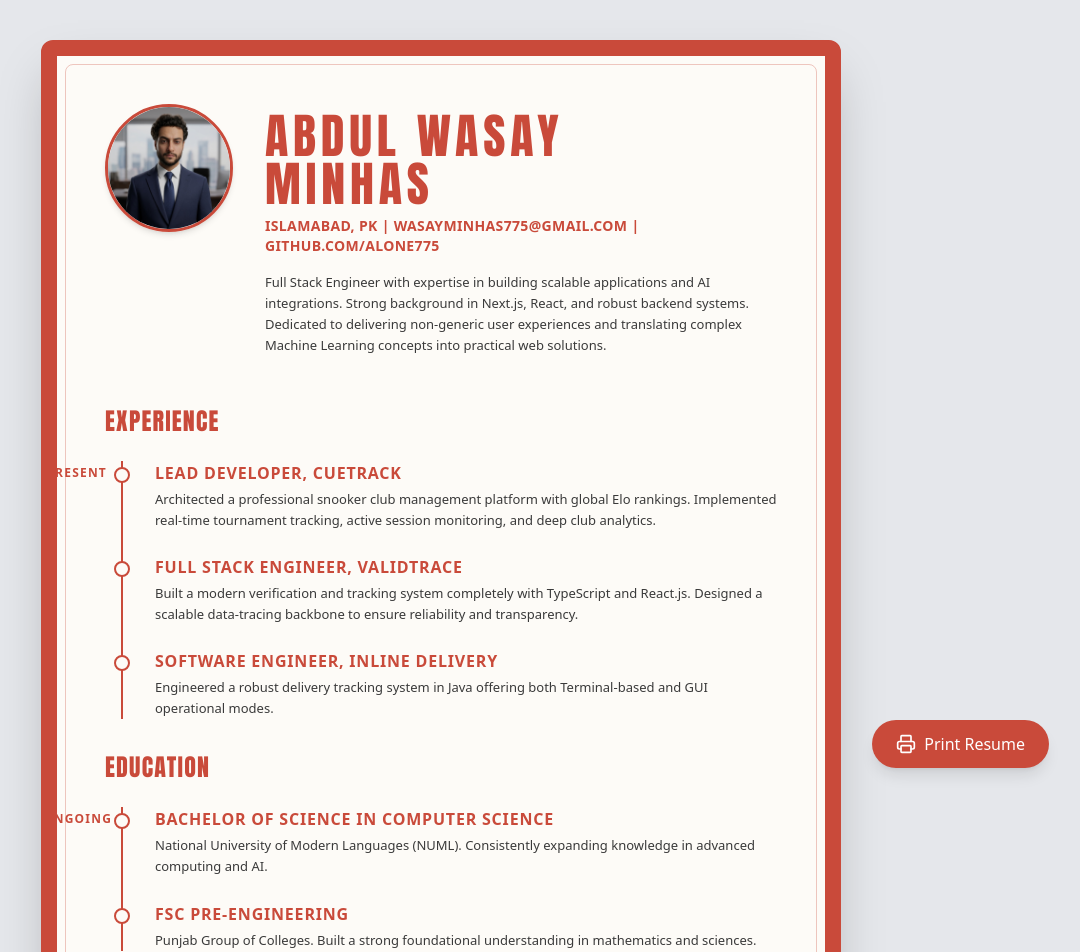
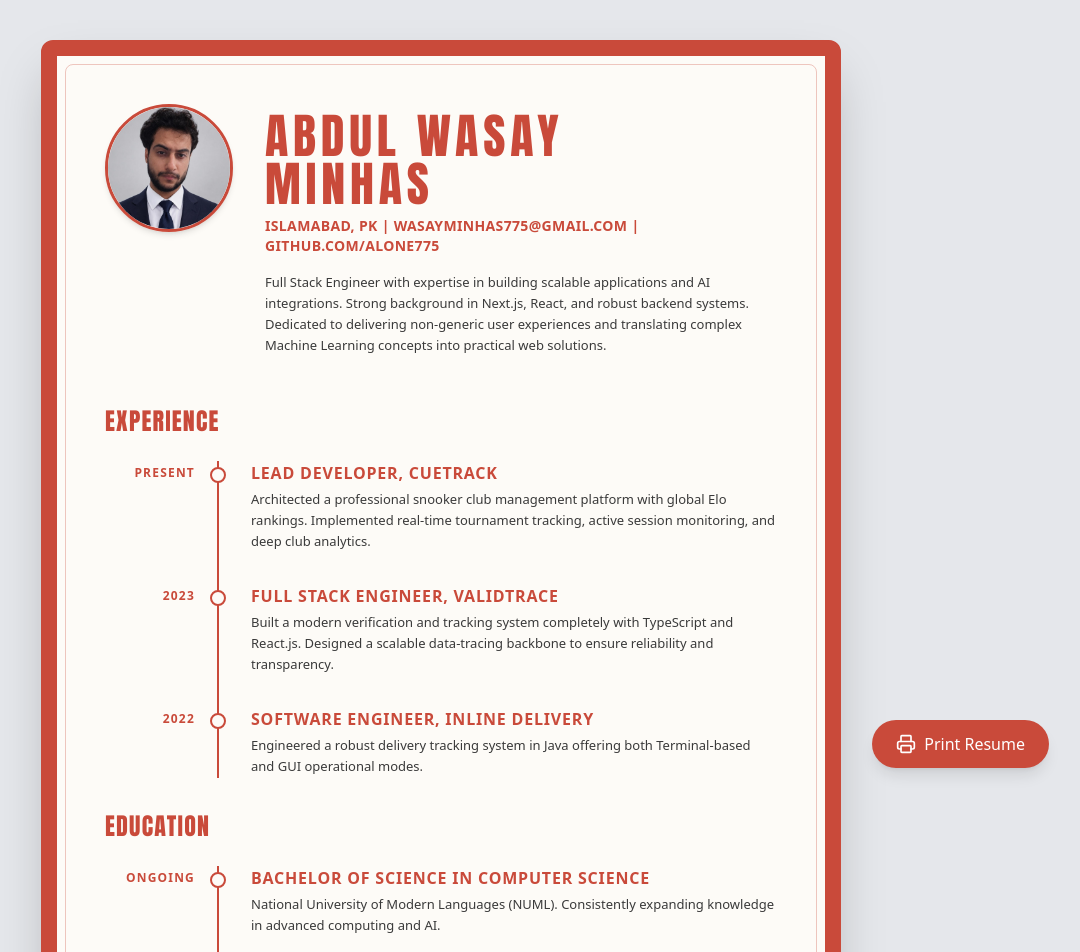
Before and after one commit to alone775/potfolio, a Next.js app: page /potfolio/resume in a window 1280 px wide. Shown: the top 952 px of the page, without its empty margins (199-1279 px from the left). Built offline with nearby package versions, Linux system fonts and the light colour scheme.

Commit message:
fix: revert CV to use original real photo and fix timeline layout clipping

```diff
--- a/src/app/resume/page.tsx
+++ b/src/app/resume/page.tsx
@@ -2,7 +2,7 @@
 
 import React from "react";
 import Image from "next/image";
-import profilePic from "../../../public/profile.jpg";
+import profilePic from "../../../public/original_photo.jpg";
 import { Mail, Printer } from "lucide-react";
 
 export default function ResumePage() {
@@ -25,7 +25,7 @@ export default function ResumePage() {
         {/* Inner subtle border for the vintage look */}
         <div className="absolute inset-2 border border-[#c94a3a]/30 rounded-lg pointer-events-none print:hidden"></div>
 
-        <div className="p-12">
+        <div className="p-8 md:p-12">
 
           {/* HEADER */}
           <header className="flex flex-col md:flex-row gap-8 items-center md:items-start mb-12">
@@ -65,11 +65,11 @@ export default function ResumePage() {
             <section>
               <h2 className="text-2xl font-bold uppercase text-[#c94a3a] mb-6 tracking-wider" style={{ fontFamily: "Impact, sans-serif, 'Arial Narrow'" }}>Experience</h2>
 
-              <div className="relative border-l-2 border-[#c94a3a] ml-4 space-y-6">
+              <div className="relative border-l-2 border-[#c94a3a] ml-24 md:ml-28 space-y-8">
 
                 <div className="relative pl-8">
                   <div className="absolute -left-[9px] top-1.5 w-4 h-4 bg-[#fdfbf7] border-2 border-[#c94a3a] rounded-full"></div>
-                  <div className="absolute -left-20 top-1 text-xs font-bold text-[#c94a3a] tracking-widest uppercase w-16 text-right">
+                  <div className="absolute -left-24 md:-left-28 top-1 text-xs font-bold text-[#c94a3a] tracking-widest uppercase w-20 md:w-24 text-right pr-2">
                     PRESENT
                   </div>
                   <h3 className="font-bold text-base uppercase text-[#c94a3a] tracking-wider mb-1">LEAD DEVELOPER, CUETRACK</h3>
@@ -81,6 +81,9 @@ export default function ResumePage() {
 
                 <div className="relative pl-8">
                   <div className="absolute -left-[9px] top-1.5 w-4 h-4 bg-[#fdfbf7] border-2 border-[#c94a3a] rounded-full"></div>
+                  <div className="absolute -left-24 md:-left-28 top-1 text-xs font-bold text-[#c94a3a] tracking-widest uppercase w-20 md:w-24 text-right pr-2">
+                    2023
+                  </div>
                   <h3 className="font-bold text-base uppercase text-[#c94a3a] tracking-wider mb-1">FULL STACK ENGINEER, VALIDTRACE</h3>
                   <p className="text-[13px] leading-relaxed">
                     Built a modern verification and tracking system completely with TypeScript and React.js.
@@ -90,6 +93,9 @@ export default function ResumePage() {
 
                 <div className="relative pl-8">
                   <div className="absolute -left-[9px] top-1.5 w-4 h-4 bg-[#fdfbf7] border-2 border-[#c94a3a] rounded-full"></div>
+                  <div className="absolute -left-24 md:-left-28 top-1 text-xs font-bold text-[#c94a3a] tracking-widest uppercase w-20 md:w-24 text-right pr-2">
+                    2022
+                  </div>
                   <h3 className="font-bold text-base uppercase text-[#c94a3a] tracking-wider mb-1">SOFTWARE ENGINEER, INLINE DELIVERY</h3>
                   <p className="text-[13px] leading-relaxed">
                     Engineered a robust delivery tracking system in Java offering both Terminal-based and GUI operational modes.
@@ -103,11 +109,11 @@ export default function ResumePage() {
             <section>
               <h2 className="text-2xl font-bold uppercase text-[#c94a3a] mb-6 tracking-wider" style={{ fontFamily: "Impact, sans-serif, 'Arial Narrow'" }}>Education</h2>
 
-              <div className="relative border-l-2 border-[#c94a3a] ml-4 space-y-6">
+              <div className="relative border-l-2 border-[#c94a3a] ml-24 md:ml-28 space-y-8">
 
                 <div className="relative pl-8">
                   <div className="absolute -left-[9px] top-1.5 w-4 h-4 bg-[#fdfbf7] border-2 border-[#c94a3a] rounded-full"></div>
-                  <div className="absolute -left-20 top-1 text-xs font-bold text-[#c94a3a] tracking-widest uppercase w-16 text-right">
+                  <div className="absolute -left-24 md:-left-28 top-1 text-xs font-bold text-[#c94a3a] tracking-widest uppercase w-20 md:w-24 text-right pr-2">
                     ONGOING
                   </div>
                   <h3 className="font-bold text-base uppercase text-[#c94a3a] tracking-wider mb-1">BACHELOR OF SCIENCE IN COMPUTER SCIENCE</h3>
@@ -118,6 +124,9 @@ export default function ResumePage() {
 
                 <div className="relative pl-8">
                   <div className="absolute -left-[9px] top-1.5 w-4 h-4 bg-[#fdfbf7] border-2 border-[#c94a3a] rounded-full"></div>
+                  <div className="absolute -left-24 md:-left-28 top-1 text-xs font-bold text-[#c94a3a] tracking-widest uppercase w-20 md:w-24 text-right pr-2">
+                    2021
+                  </div>
                   <h3 className="font-bold text-base uppercase text-[#c94a3a] tracking-wider mb-1">FSC PRE-ENGINEERING</h3>
                   <p className="text-[13px] leading-relaxed">
                     Punjab Group of Colleges. Built a strong foundational understanding in mathematics and sciences.
```
Also changed, not shown: public/original_photo.jpg (added).
